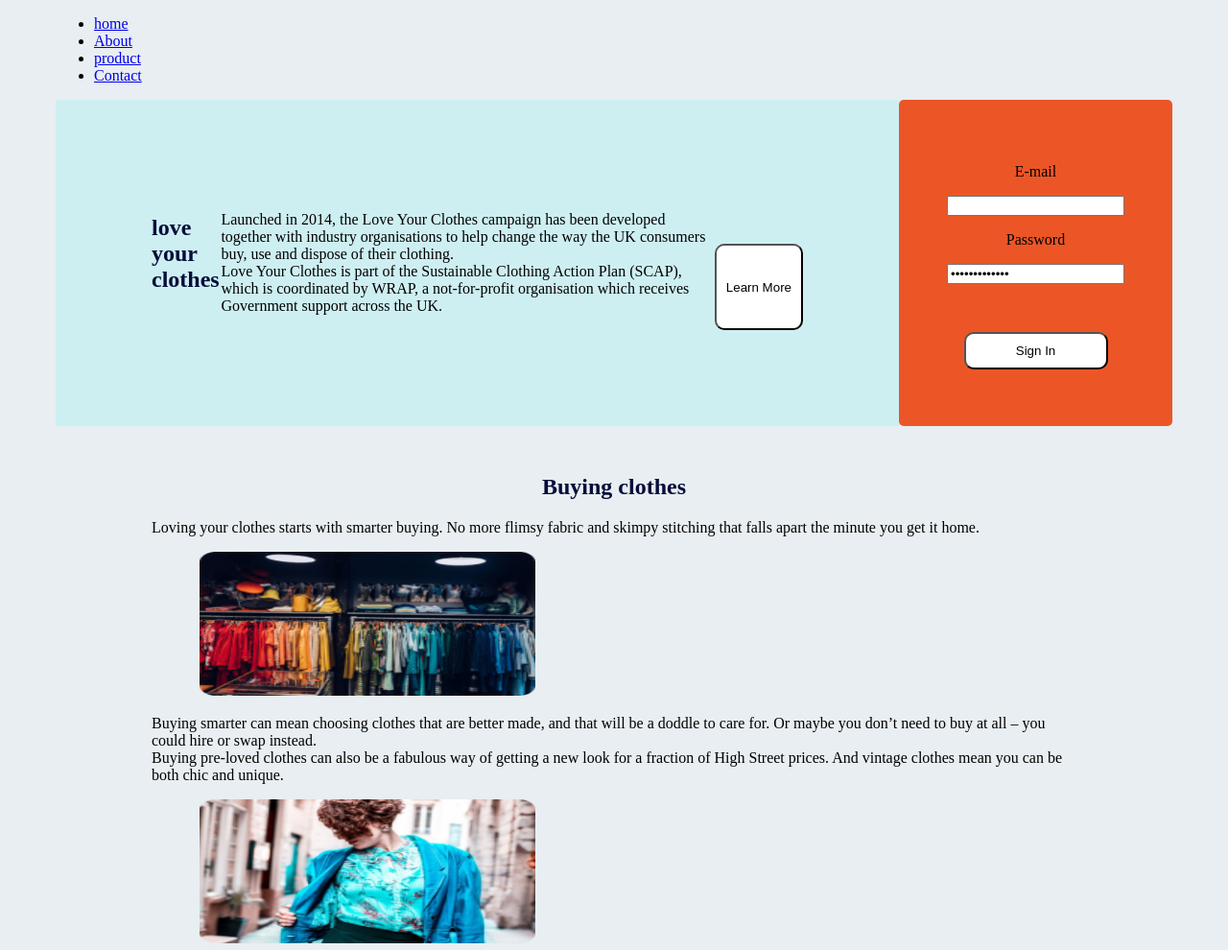
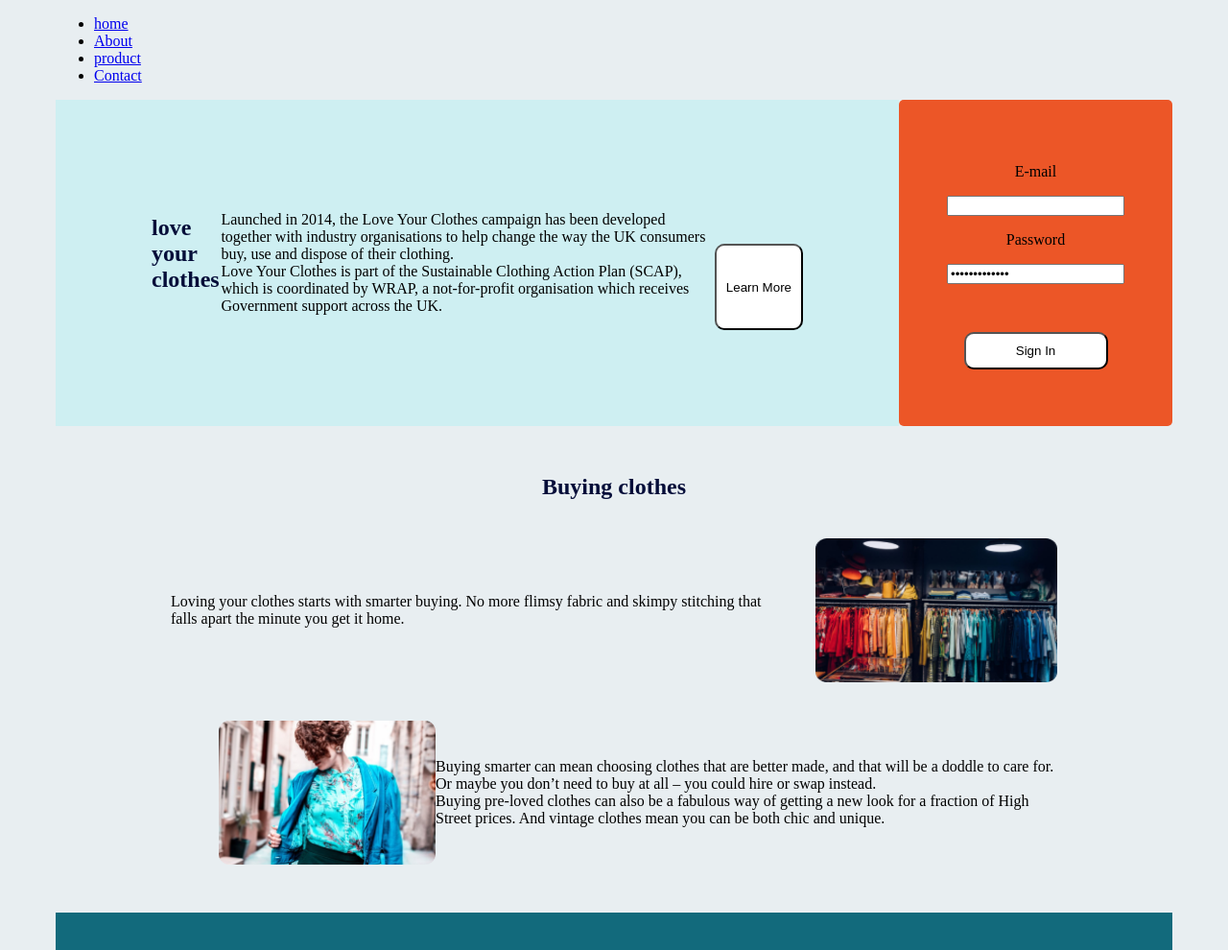
Before and after one commit to wissamboulefaa/int-gration, a plain HTML site: page public/index.html in a window 1280 px wide. Shown: the top 990 px of the page at 96% size. Drawn offline with Linux system fonts and the light colour scheme.

Commit message:
Update index.html

```diff
--- a/public/index.html
+++ b/public/index.html
@@ -51,14 +51,14 @@
    <!-- Box 2 : Buying clothes-->
     <article id="buying">
         <h2>Buying clothes</h2>
-        <div id=box-2.1>
+        <div id=box-2>
            <p class="paragraphe-2">Loving your clothes starts with smarter buying. No more flimsy fabric and skimpy stitching
             that falls apart the minute you get it home.</p>
 
            <img src="../Images/image 1.png" width="350" height="150" style="margin-left:50px">
         </div>
 
-        <div id=box-2.2>
+        <div id=box-3>
            <p>Buying smarter can mean choosing clothes that are better made,
              and that will be a doddle to care for. Or maybe you don’t need to buy at all – you could
             hire or swap instead. <br>Buying pre-loved clothes can also be a fabulous way of getting
```
